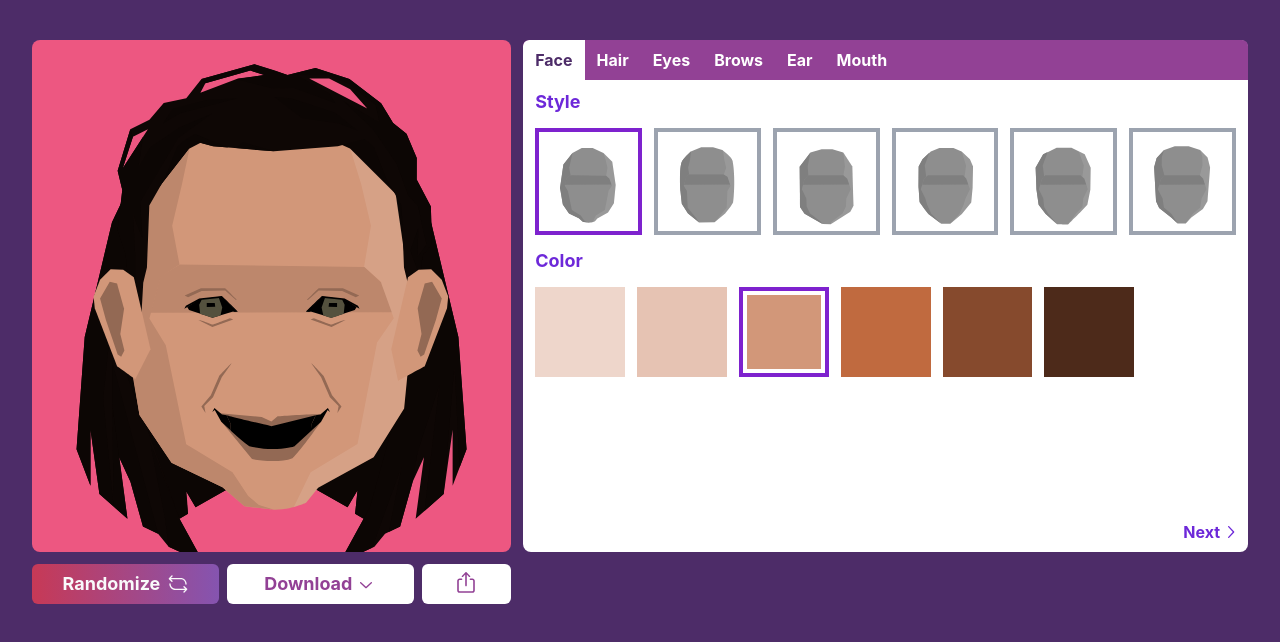
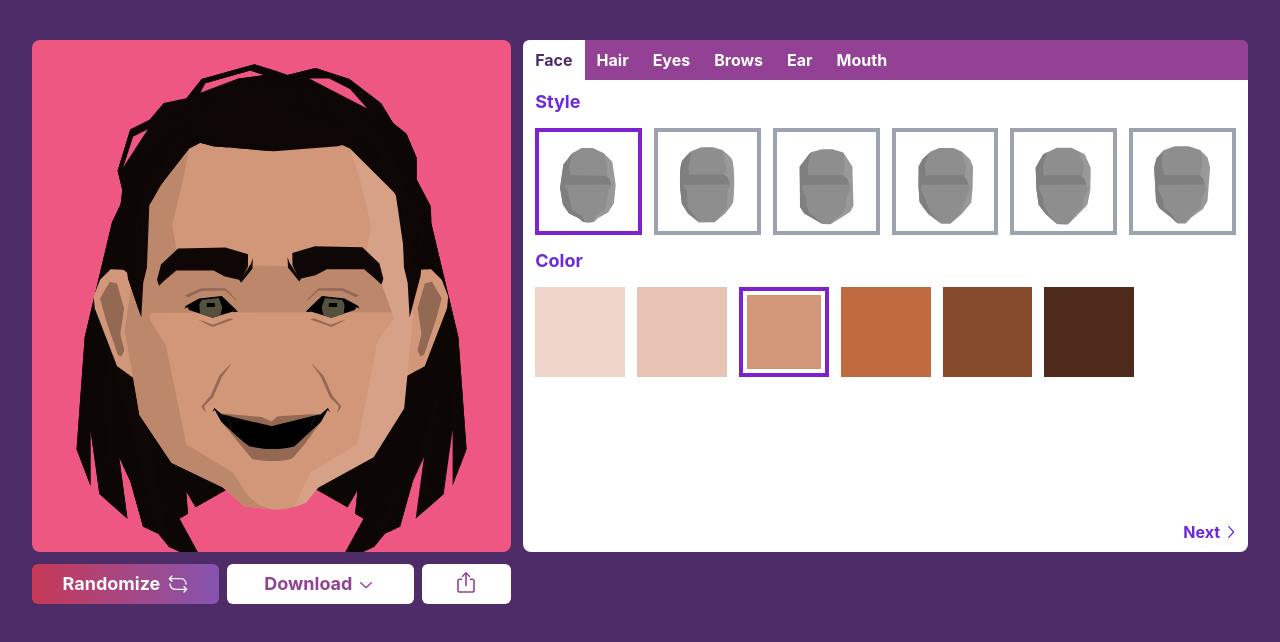
Before and after one commit to getsentry/sentry-avatar-generator, a React (Vite) app: page / in a window 1280 px wide. Shown: the top 642 px of the page. Built offline with nearby package versions, Linux system fonts and the light colour scheme.

Commit message:
fix layers order

```diff
--- a/src/components/avatar/ear/ear.tsx
+++ b/src/components/avatar/ear/ear.tsx
@@ -5,6 +5,7 @@ import {
   EarStyle,
   PartProps,
 } from "@/components/avatar/sentry-avatar.types";
+import { cn } from "@/lib/utils";
 
 export interface EarConfig extends PartConfig<EarStyle> {
   style: EarStyle;
@@ -20,8 +21,14 @@ export interface EarProps extends PartProps<EarStyle> {
 function Ear(props: EarProps) {
   return (
     <>
-      <EarBase partProps={props} className="absolute top-0 z-20" />
-      <EarTone partProps={props} className="absolute top-0 z-20" />
+      <EarBase
+        partProps={props}
+        className={cn(props.className, "absolute top-0")}
+      />
+      <EarTone
+        partProps={props}
+        className={cn(props.className, "absolute top-0")}
+      />
     </>
   );
 }
--- a/src/components/avatar/face/face.tsx
+++ b/src/components/avatar/face/face.tsx
@@ -2,6 +2,7 @@ import { FaceStyle, PartConfig, PartProps } from "../sentry-avatar.types";
 import FaceHighlight from "./face-highlight";
 import FaceBase from "./face-base";
 import FaceShadow from "./face-shadow";
+import { cn } from "@/lib/utils";
 
 export interface FaceConfig extends PartConfig<FaceStyle> {
   style: FaceStyle;
@@ -17,9 +18,18 @@ export interface FaceProps extends PartProps<FaceStyle> {
 function Face(props: FaceProps) {
   return (
     <>
-      <FaceBase partProps={props} className="absolute top-0 z-10" />
-      <FaceShadow partProps={props} className="absolute top-0 z-10" />
-      <FaceHighlight partProps={props} className="absolute top-0 z-10" />
+      <FaceBase
+        partProps={props}
+        className={cn(props.className, "absolute top-0")}
+      />
+      <FaceShadow
+        partProps={props}
+        className={cn(props.className, "absolute top-0")}
+      />
+      <FaceHighlight
+        partProps={props}
+        className={cn(props.className, "absolute top-0")}
+      />
     </>
   );
 }
--- a/src/components/avatar/hair/hair.tsx
+++ b/src/components/avatar/hair/hair.tsx
@@ -5,6 +5,7 @@ import {
   PartConfig,
   PartProps,
 } from "@/components/avatar/sentry-avatar.types";
+import { cn } from "@/lib/utils";
 
 export interface HairConfig extends PartConfig<HairStyle> {
   style: HairStyle;
@@ -20,8 +21,14 @@ export interface HairProps extends PartProps<HairStyle> {
 function Hair(props: HairProps) {
   return (
     <>
-      <HairBack partProps={props} className="absolute top-0 z-0" />
-      <HairFront partProps={props} className="absolute top-0 z-20" />
+      <HairBack
+        partProps={props}
+        className={cn(props.className, "absolute top-0")}
+      />
+      <HairFront
+        partProps={props}
+        className={cn(props.className, "absolute top-0 z-[100]")}
+      />
     </>
   );
 }
--- a/src/components/avatar/sentry-avatar.tsx
+++ b/src/components/avatar/sentry-avatar.tsx
@@ -14,31 +14,59 @@ export interface SentryAvatarConfig {
   hair: HairConfig;
 }
 
+// Layers:
+// accessories: z-100
+// hair front: z-90
+// eyebrows: z-80
+// nose: z-70
+// eyes: z-60
+// mustache: z-50
+// mouth: z-40
+// beard: z-30
+// face: z-20
+// ears: z-10
+// back hair: z-0
 function SentryAvatar({ config }: { config: SentryAvatarConfig }) {
   return (
     <div className="relative w-[512px] h-[512px]">
-      <Hair width={512} height={512} config={config.hair} />
-      <Face width={512} height={512} config={config.face} />
-      <Eyes
+      <Hair
         width={512}
         height={512}
-        config={config.eyes}
-        faceColor={config.face.color}
-        className="absolute top-0 z-20"
-      />
-      <Brows width={512} height={512} config={config.brows} />
-      <Mouth
-        width={512}
-        height={512}
-        config={config.mouth}
-        faceColor={config.face.color}
-        className="absolute top-0 z-20"
+        config={config.hair}
+        className="absolute top-0 z-0"
       />
       <Ear
         width={512}
         height={512}
         config={config.ear}
         faceColor={config.face.color}
+        className="absolute top-0 z-10"
+      />
+      <Face
+        width={512}
+        height={512}
+        config={config.face}
+        className="absolute top-0 z-20"
+      />
+      <Mouth
+        width={512}
+        height={512}
+        config={config.mouth}
+        faceColor={config.face.color}
+        className="absolute top-0 z-40"
+      />
+      <Eyes
+        width={512}
+        height={512}
+        config={config.eyes}
+        faceColor={config.face.color}
+        className="absolute top-0 z-[60]"
+      />
+      <Brows
+        width={512}
+        height={512}
+        config={config.brows}
+        className="absolute top-0 z-[80]"
       />
     </div>
   );
```
